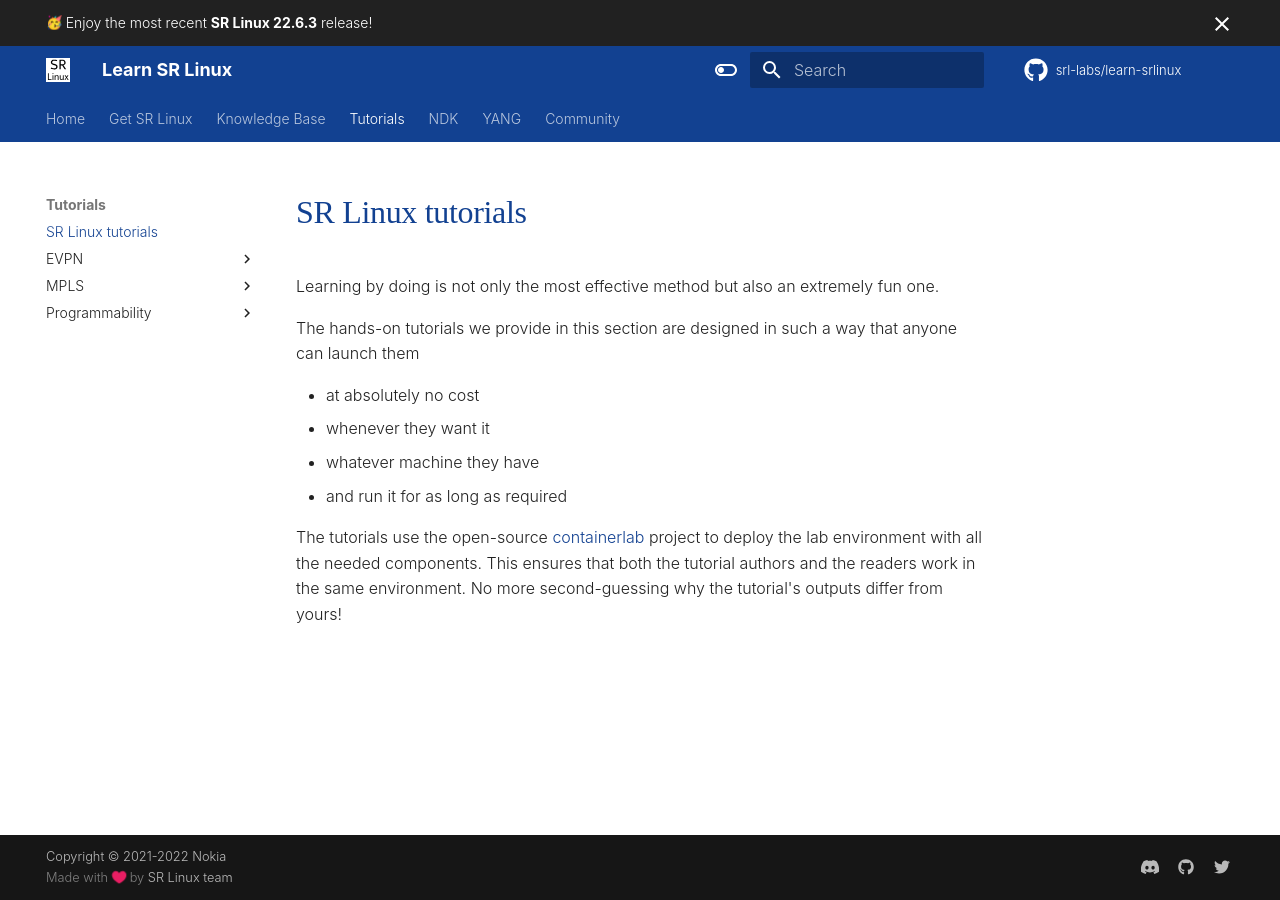
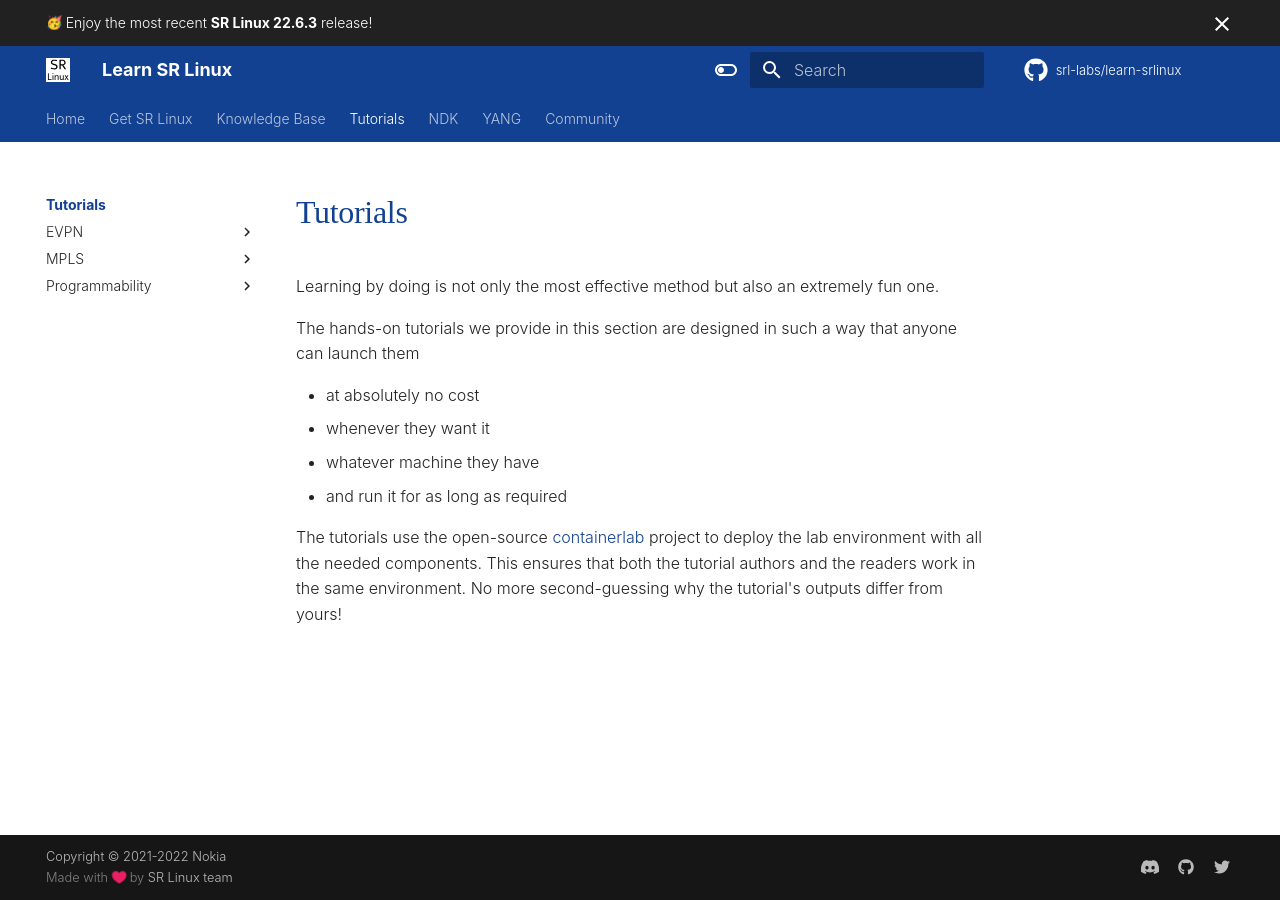
Before and after one commit to srl-labs/learn-srlinux, an MkDocs documentation site: the page built from docs/tutorials/index.md, in a window 1280 px wide. Built offline with MkDocs 1.6.1 and Material for MkDocs 9.7.7, drawn with Linux system fonts in a browser that asks for light colours; emoji names are drawn with the system emoji font; some web fonts are replaced; comment, search, counter and statistics services are not loaded; some of the changed lines change nothing that is shown.

Commit message:
made tutorials a section page

```diff
--- a/docs/tutorials/about.md
+++ b/docs/tutorials/index.md
@@ -1,3 +1,5 @@
+# Tutorials
+
 Learning by doing is not only the most effective method but also an extremely fun one.
 
 The hands-on tutorials we provide in this section are designed in such a way that anyone can launch them
--- a/mkdocs.yml
+++ b/mkdocs.yml
@@ -10,7 +10,8 @@
       - Network instances: kb/netwinstance.md
       - Event Handler: kb/event-handler.md
   - Tutorials:
-      - SR Linux tutorials: tutorials/about.md
+      # - SR Linux tutorials: tutorials/about.md
+      - tutorials/index.md
       - EVPN:
           - Layer 2 EVPN:
               - Introduction: tutorials/l2evpn/intro.md
```
